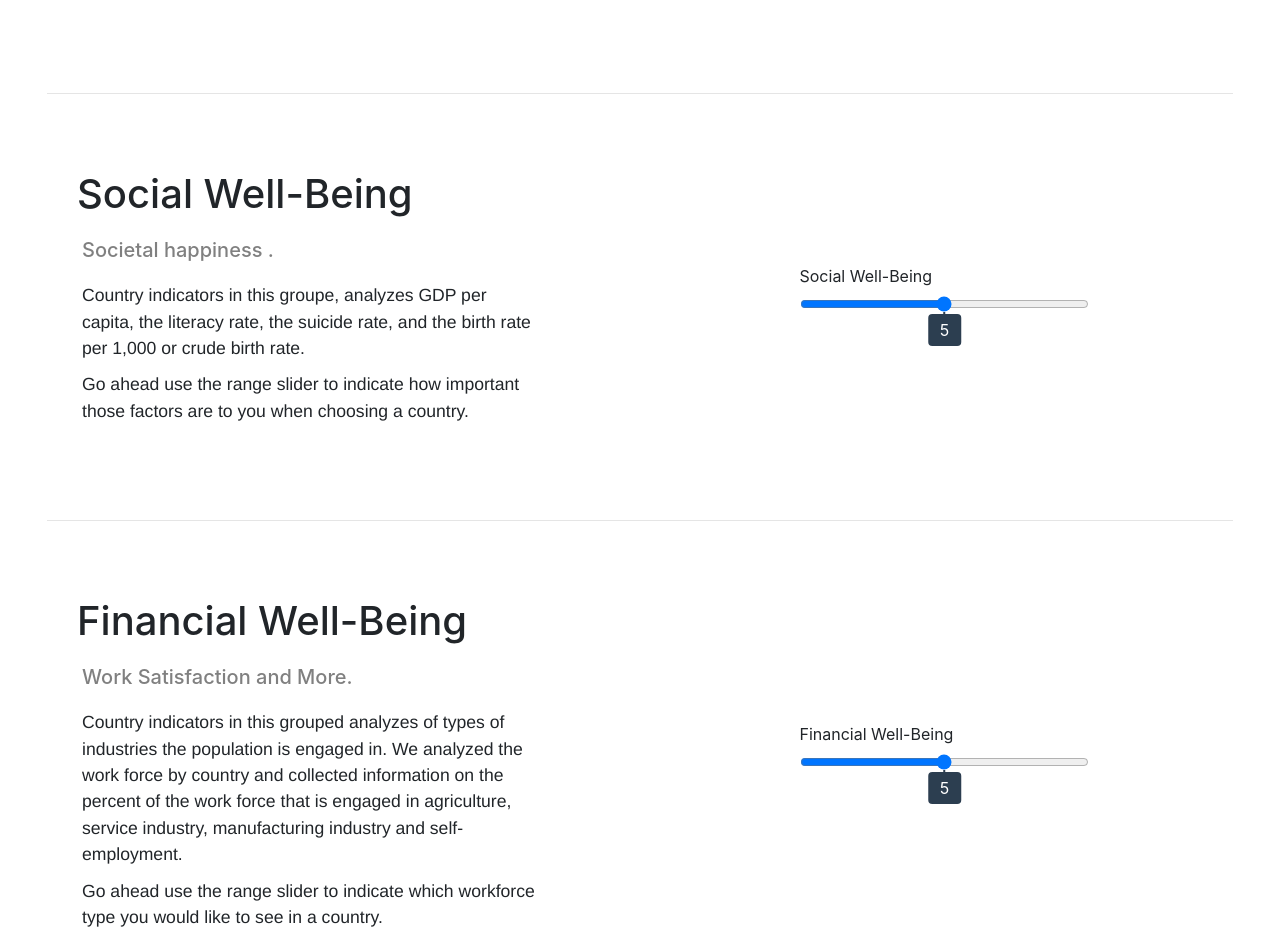
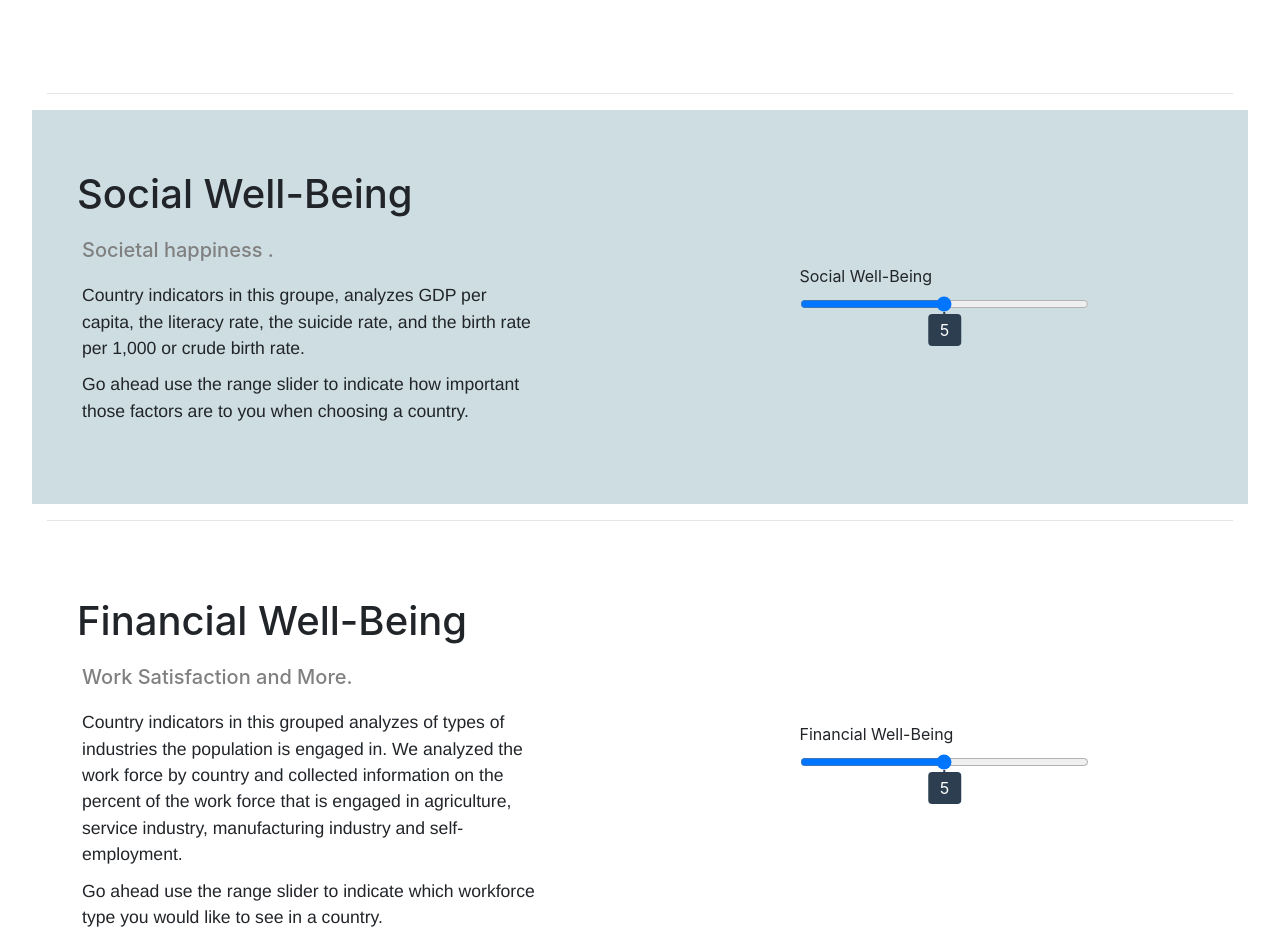
Before and after one commit to anishaa95/Happiness_Index, a plain HTML site: page templates/index.html in a window 1280 px wide. Shown: the part 2053-2996 px from the top of the page. Drawn offline with nearby package versions, Linux system fonts and the light colour scheme.

Commit message:
HTML Changes

```diff
--- a/static/css/main.css
+++ b/static/css/main.css
@@ -43,6 +43,12 @@
   padding-bottom: 70px;
 }
 
+.row_odd {
+  padding-top: 40px;
+  padding-bottom: 70px;
+  background-color: rgba(7,87,112,0.2);
+}
+
 p{
   text-align: left;
   margin: 10px 35px;
--- a/templates/index.html
+++ b/templates/index.html
@@ -155,7 +155,7 @@
           <hr>
           <section>
             <!-- Social Well-Being + Sliders section -->
-              <div class="row row_groups">
+              <div class="row row_odd">
                 <div class="col-md-6 text_groups">
                   <h1 class=>Social Well-Being</h1>
                   <h5>Societal happiness .</h5>
@@ -206,7 +206,7 @@
               <hr>
               <section>
                 <!-- Mobility Well-Being + Sliders section -->
-                  <div class="row row_groups">
+                  <div class="row row_odd">
                     <div class="col-md-6">
                       <h1>Mobility Well-Being</h1>
                       <h5>Perceiving beauty and nature around you.</h5>
```
